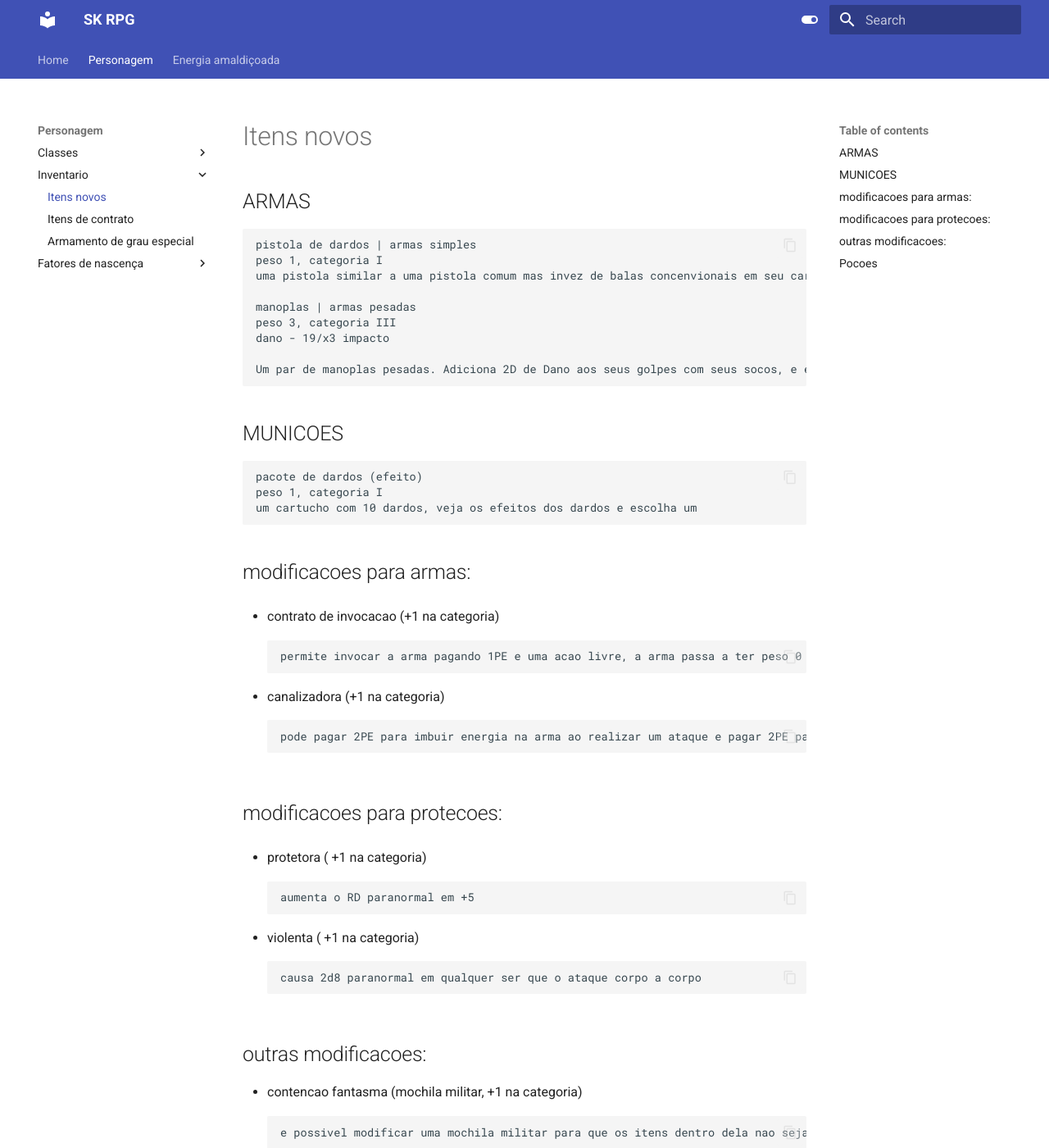
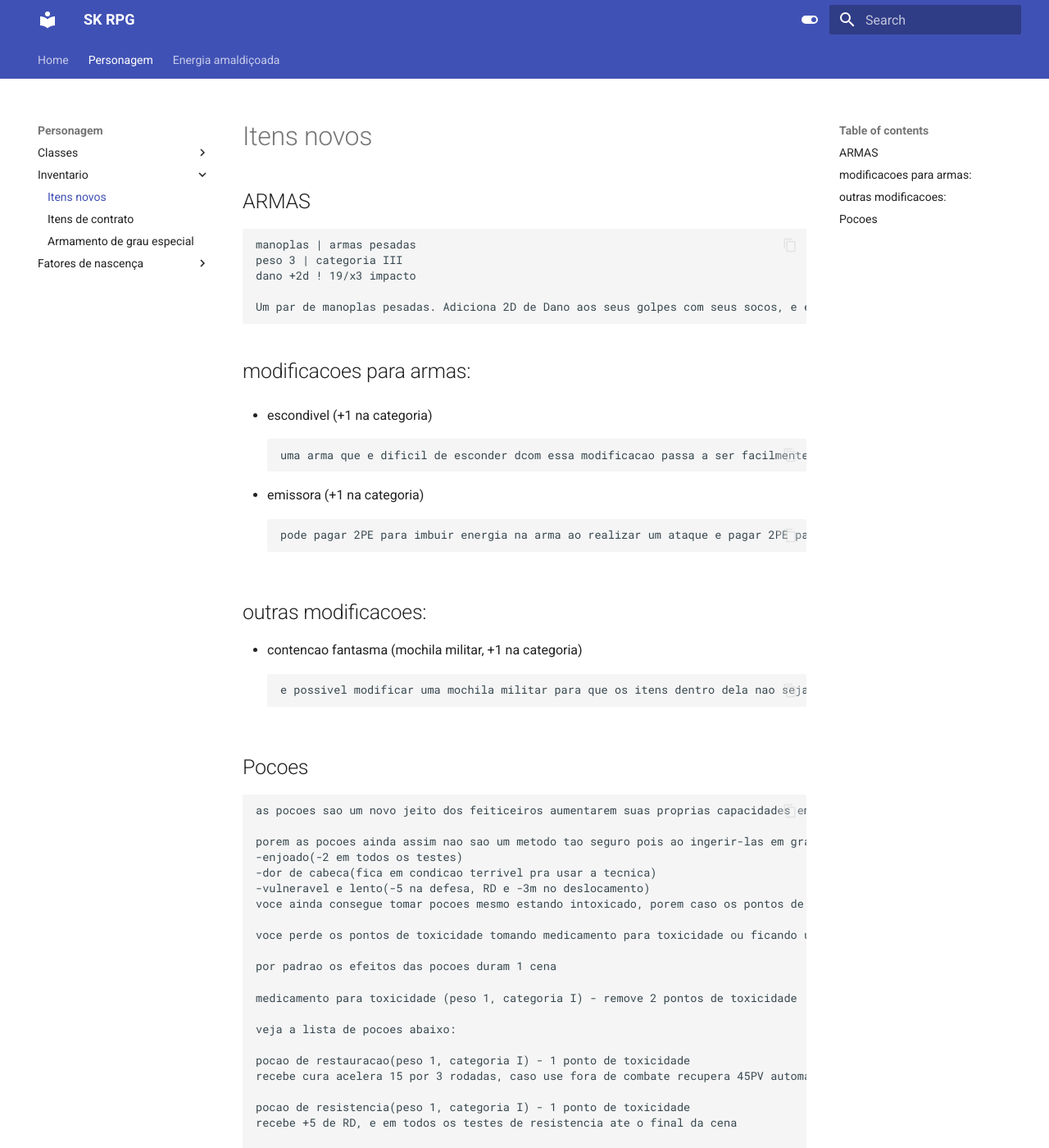
Before and after one commit to nerdolagens/SK-RPG-docs, an MkDocs documentation site: the page built from docs/character/itens/newItens.md, in a window 1280 px wide and 1400 px high. Shown: the whole window at 82% size. Built offline with MkDocs 1.6.1 and Material for MkDocs 9.7.7, drawn with Linux system fonts in a browser that asks for light colours.

Commit message:
mini change

```diff
--- a/docs/character/itens/newItens.md
+++ b/docs/character/itens/newItens.md
@@ -1,44 +1,24 @@
 ## ARMAS
 
-    pistola de dardos | armas simples
-    peso 1, categoria I
-    uma pistola similar a uma pistola comum mas invez de balas concenvionais em seu cartucho, ela carrega dardos embainhados de venenos ou efeitos diversos
-
     manoplas | armas pesadas
-    peso 3, categoria III
-    dano - 19/x3 impacto
+    peso 3 | categoria III
+    dano +2d ! 19/x3 impacto
 
     Um par de manoplas pesadas. Adiciona 2D de Dano aos seus golpes com seus socos, e eles agora são letais. Combater com duas armas permite utilizar uma manopla em cada mão.
 
-## MUNICOES
-
-    pacote de dardos (efeito)
-    peso 1, categoria I
-    um cartucho com 10 dardos, veja os efeitos dos dardos e escolha um
-
 ## modificacoes para armas:
 
-* contrato de invocacao (+1 na categoria)
+- escondivel (+1 na categoria)
 
-        permite invocar a arma pagando 1PE e uma acao livre, a arma passa a ter peso 0 e voce tambem pode esconder-la no outro lado com uma acao completa
+        uma arma que e dificil de esconder dcom essa modificacao passa a ser facilmente escondivel, por exemplo uma acha com essa modificacao poderia ser dobrada, uma metralhadora poderia ter o formato de uma maleta
 
-* canalizadora (+1 na categoria)
+- emissora (+1 na categoria)
 
         pode pagar 2PE para imbuir energia na arma ao realizar um ataque e pagar 2PE para receber +5 nessa rolagem de ataque, tambem como acao livre pode transformar todo o dano da arma em dano paranormal
 
-## modificacoes para protecoes:
-
-* protetora ( +1 na categoria)
-
-        aumenta o RD paranormal em +5
-
-* violenta ( +1 na categoria)
-
-        causa 2d8 paranormal em qualquer ser que o ataque corpo a corpo
-
 ## outras modificacoes:
 
-* contencao fantasma (mochila militar, +1 na categoria)
+- contencao fantasma (mochila militar, +1 na categoria)
 
         e possivel modificar uma mochila militar para que os itens dentro dela nao sejam detectados por tecnicas de deteccao amaldicoadas, escolha uma quantidade de itens do seu inventario igual ao limite de espacos de sua mochila para ficarem ocultos obviamente esse item nao pode ser detectado por tecnicas de deteccao amaldicoadas
 
@@ -78,7 +58,7 @@
     veneno (peso 1, categoria I) - 5 pontos de toxicidade
     nao e exatamente uma pocao benefica, foi feita justamente para envenenar alguem com toxicidade, um veneno pode ser injetado em alguem a forca atravez de uma agulha atravez de uma manobra de combate
 
-* pocoes aprimoradas:
+- pocoes aprimoradas:
 
         pocao de restauracao aprimorada(peso 1, categoria II) - 2 pontos de toxicidade
         recebe cura acelera 25 por 3 rodadas, caso use fora de comabte recupera 75PV automaticamente
@@ -98,7 +78,7 @@
         veneno aprimorado (peso 1, categoria II) - 10 pontos de toxicidade
         nao e exatamente uma pocao benefica, foi feita justamente para envenenar alguem com toxicidade, um veneno pode ser injetado em alguem a forca atravez de uma agulha atravez de uma manobra de combate
 
-* pocoes avancadas
+- pocoes avancadas
 
         pocao de restauracao avancada(peso 1, categoria III) - 3 pontos de toxicidade
         recebe cura acelera 35 por 3 rodadas, caso use fora de comabte recupera 105PV automaticamente
```
Also changed, not shown: other parts of docs/character/itens/newItens.md (+1 -1 lines), docs/character/classes/combatente.md (+5 -4 lines).
